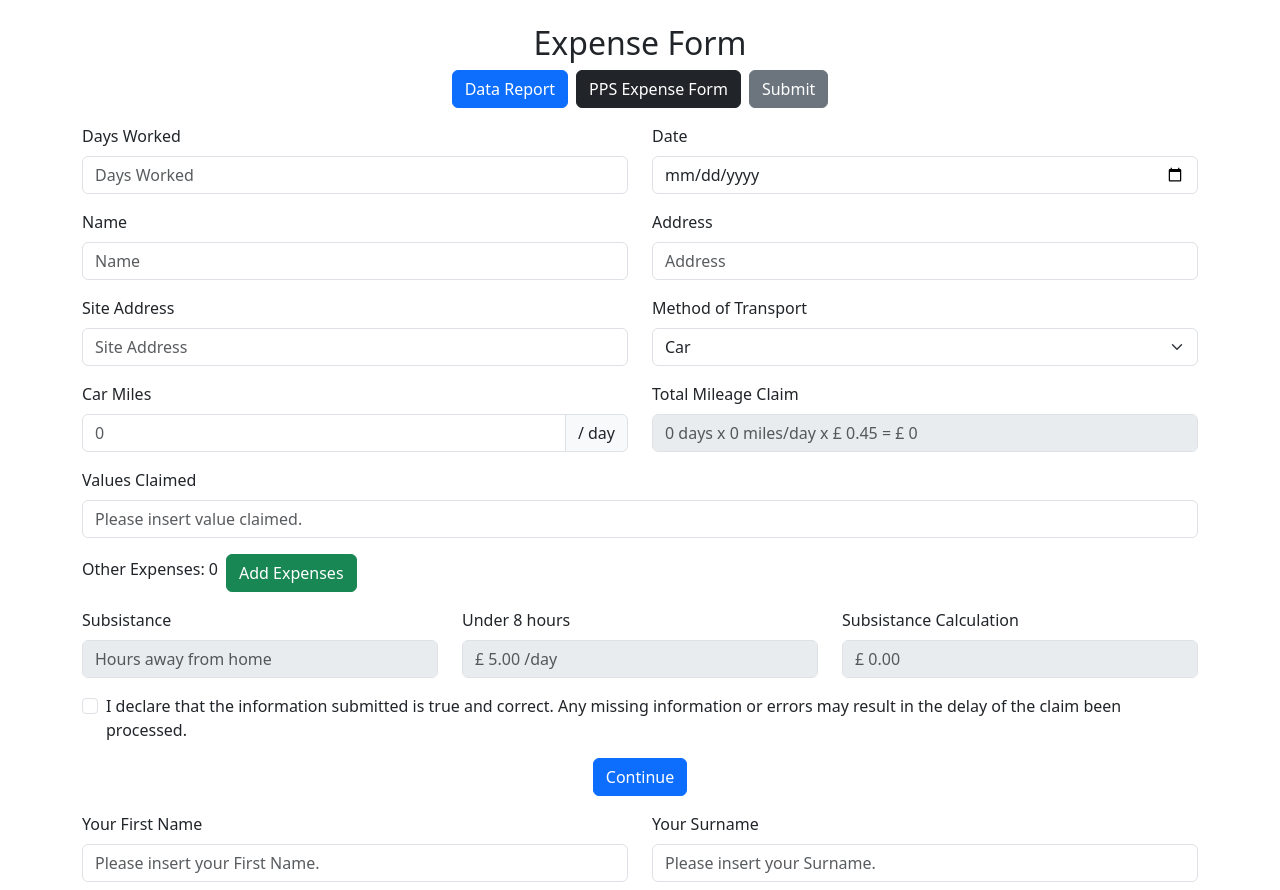
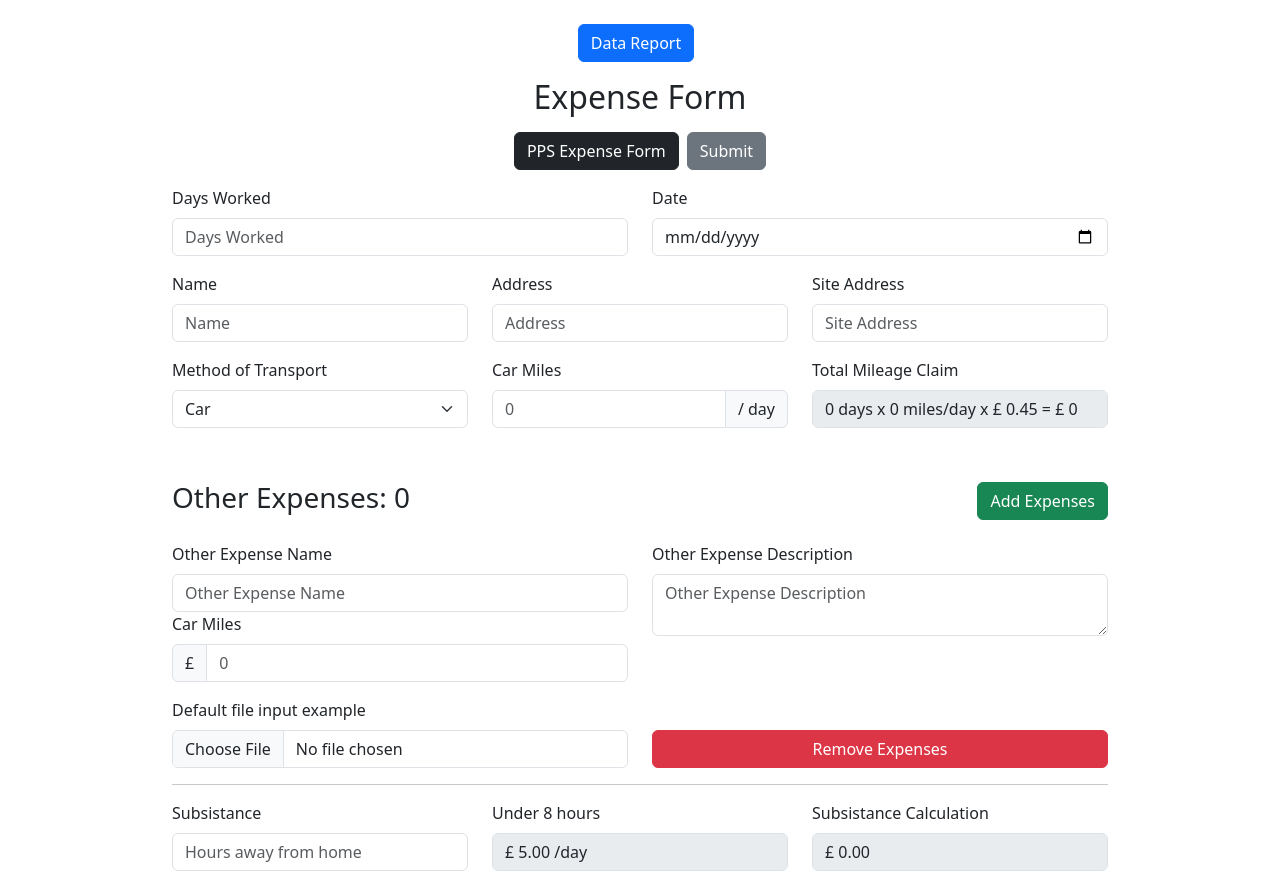
Before and after one commit to Xanvia/Premium-payroll, a React (Create React App) app in the folder frontend/: page / in a window 1280 px wide. Shown: the top 890 px of the page. Built offline with nearby package versions, Linux system fonts and the light colour scheme.

Commit message:
feat: form content completed

```diff
--- a/frontend/package.json
+++ b/frontend/package.json
@@ -7,10 +7,12 @@
     "@testing-library/react": "^13.4.0",
     "@testing-library/user-event": "^13.5.0",
     "bootstrap": "^5.3.3",
+    "formik": "^2.4.6",
     "react": "^18.3.1",
     "react-dom": "^18.3.1",
     "react-scripts": "5.0.1",
-    "web-vitals": "^2.1.4"
+    "web-vitals": "^2.1.4",
+    "yup": "^1.4.0"
   },
   "scripts": {
     "start": "react-scripts start",
--- a/frontend/src/ExpenseForm.jsx
+++ b/frontend/src/ExpenseForm.jsx
@@ -1,19 +1,61 @@
-import React from "react";
+import React, { useState } from "react";
 import "bootstrap/dist/css/bootstrap.min.css";
 
 function ExpenseForm() {
+  const [formData, setFormData] = useState({
+    daysWorked: "",
+    date: "",
+    name: "",
+    address: "",
+    siteAddress: "",
+    transport: "car",
+    carMiles: "",
+    totalMileage: "0 days x 0 miles/day x £ 0.45 = £ 0",
+    valuesClaimed: "",
+    subsistance: "Hours away from home",
+    subsistanceCalculation: "£ 0.00",
+    declaration: false,
+    firstName: "",
+    surname: "",
+    email: "",
+    phoneNumber: "",
+    nationalInsurance: "",
+    otherExpensesName: "",
+  });
+
+  const handleChange = (e) => {
+    const { id, value, type, checked } = e.target;
+    setFormData((prevState) => ({
+      ...prevState,
+      [id]: type === "checkbox" ? checked : value,
+    }));
+  };
+
+  const handleTransportChange = (e) => {
+    setFormData((prevState) => ({
+      ...prevState,
+      transport: e.target.value,
+    }));
+  };
+
+  const handleFormSubmit = (e) => {
+    e.preventDefault();
+    // Submit form data to API or log it
+    console.log(formData);
+  };
+
   return (
-    <div className="container mt-4">
-      <h2 className="text-center">Expense Form</h2>
+    <div className="container mt-4 text-center w-75">
+      <button className="btn btn-primary me-2">Data Report</button>
+      <h2 className="text-center my-3">Expense Form</h2>
       <div className="d-flex justify-content-center mb-3">
-        <button className="btn btn-primary me-2">Data Report</button>
         <button className="btn btn-dark me-2">PPS Expense Form</button>
         <button className="btn btn-secondary">Submit</button>
       </div>
-      <form>
-        <div className="row mb-3">
-          <div className="col-md-6">
-            <label htmlFor="daysWorked" className="form-label">
+      <form onSubmit={handleFormSubmit} className="">
+        <div className="row mb-3 ">
+          <div className="col-md-6 text-start">
+            <label htmlFor="daysWorked" className="form-label ">
               Days Worked
             </label>
             <input
@@ -21,17 +63,25 @@ function ExpenseForm() {
               className="form-control"
               id="daysWorked"
               placeholder="Days Worked"
+              value={formData.daysWorked}
+              onChange={handleChange}
             />
           </div>
-          <div className="col-md-6">
+          <div className="col-md-6 text-start">
             <label htmlFor="date" className="form-label">
               Date
             </label>
-            <input type="date" className="form-control" id="date" />
+            <input
+              type="date"
+              className="form-control"
+              id="date"
+              value={formData.date}
+              onChange={handleChange}
+            />
           </div>
         </div>
         <div className="row mb-3">
-          <div className="col-md-6">
+          <div className="col-md-4 text-start">
             <label htmlFor="name" className="form-label">
               Name
             </label>
@@ -40,9 +90,11 @@ function ExpenseForm() {
               className="form-control"
               id="name"
               placeholder="Name"
+              value={formData.name}
+              onChange={handleChange}
             />
           </div>
-          <div className="col-md-6">
+          <div className="col-md-4 text-start">
             <label htmlFor="address" className="form-label">
               Address
             </label>
@@ -51,11 +103,11 @@ function ExpenseForm() {
               className="form-control"
               id="address"
               placeholder="Address"
+              value={formData.address}
+              onChange={handleChange}
             />
           </div>
-        </div>
-        <div className="row mb-3">
-          <div className="col-md-6">
+          <div className="col-md-4 text-start">
             <label htmlFor="siteAddress" className="form-label">
               Site Address
             </label>
@@ -64,21 +116,28 @@ function ExpenseForm() {
               className="form-control"
               id="siteAddress"
               placeholder="Site Address"
+              value={formData.siteAddress}
+              onChange={handleChange}
             />
           </div>
-          <div className="col-md-6">
+        </div>
+        <div className="row mb-3 ">
+          <div className="col-md-4 text-start">
             <label htmlFor="transport" className="form-label">
               Method of Transport
             </label>
-            <select className="form-select" id="transport">
+            <select
+              className="form-select"
+              id="transport"
+              value={formData.transport}
+              onChange={handleTransportChange}
+            >
               <option value="car">Car</option>
               <option value="bus">Bus</option>
               <option value="train">Train</option>
             </select>
           </div>
-        </div>
-        <div className="row mb-3">
-          <div className="col-md-6">
+          <div className="col-md-4 text-start">
             <label htmlFor="carMiles" className="form-label">
               Car Miles
             </label>
@@ -88,11 +147,13 @@ function ExpenseForm() {
                 className="form-control"
                 id="carMiles"
                 placeholder="0"
+                value={formData.carMiles}
+                onChange={handleChange}
               />
               <span className="input-group-text">/ day</span>
             </div>
           </div>
-          <div className="col-md-6">
+          <div className="col-md-4 text-start">
             <label htmlFor="totalMileage" className="form-label">
               Total Mileage Claim
             </label>
@@ -101,12 +162,14 @@ function ExpenseForm() {
               className="form-control"
               id="totalMileage"
               placeholder="0 days x 0 miles/day x £ 0.45 = £ 0"
+              value={formData.totalMileage}
               disabled
             />
           </div>
         </div>
+        <div className="row mb-3"></div>
         <div className="row mb-3">
-          <div className="col-md-12">
+          {/* <div className="col-md-12">
             <label htmlFor="valuesClaimed" className="form-label">
               Values Claimed
             </label>
@@ -115,40 +178,106 @@ function ExpenseForm() {
               className="form-control"
               id="valuesClaimed"
               placeholder="Please insert value claimed."
+              value={formData.valuesClaimed}
+              onChange={handleChange}
             />
-          </div>
+          </div> */}
         </div>
         <div className="row mb-3">
-          <div className="col-md-12 d-flex align-items-center">
-            <label className="form-label me-2">Other Expenses: 0</label>
+          <div className="col-md-12 d-flex align-items-center justify-content-between">
+            <label className="form-label me-2 fs-3 fw-normal">
+              Other Expenses: 0
+            </label>
             <button type="button" className="btn btn-success">
               Add Expenses
             </button>
           </div>
         </div>
+        <div>
           <div className="row mb-3">
-          <div className="col-md-4">
+            {" "}
+            <div className="col-md-6 text-start">
+              <div>
+                <label htmlFor="siteAddress" className="form-label">
+                  Other Expense Name
+                </label>
+                <input
+                  type="text"
+                  className="form-control"
+                  id="otherexpensesname"
+                  placeholder="Other Expense Name"
+                  value={formData.otherExpensesName}
+                  onChange={handleChange}
+                />
+              </div>
+              <div className="text-start">
+                <label htmlFor="carMiles" className="form-label">
+                  Car Miles
+                </label>
+                <div className="input-group">
+                  <span className="input-group-text">£</span>
+                  <input
+                    type="number"
+                    className="form-control"
+                    id="carMiles"
+                    placeholder="0"
+                    value={formData.carMiles}
+                    onChange={handleChange}
+                  />
+                </div>
+              </div>
+            </div>
+            <div className="col-md-6 text-start">
+              <label htmlFor="otherexpensesdescription" className="form-label">
+                Other Expense Description
+              </label>
+              <textarea
+                className="form-control"
+                placeholder="Other Expense Description"
+                id="otherexpensesdescription"
+              ></textarea>
+            </div>
+          </div>
+          <div className="row mb-3">
+            <div className="col-md-6 text-start">
+              {" "}
+              <label for="formFile" class="form-label ">
+                Default file input example
+              </label>
+              <input class="form-control" type="file" id="formFile" />
+            </div>
+            <div className="col-md-6 mt-auto">
+              <button type="button" className="btn btn-danger w-100">
+                Remove Expenses
+              </button>
+            </div>
+          </div>
+          <hr />
+        </div>
+        <div className="row mb-3">
+          <div className="col-md-4 text-start">
             <label htmlFor="subsistance" className="form-label">
               Subsistance
             </label>
             <input
-              type="text"
+              type="number"
               className="form-control"
               id="subsistance"
               placeholder="Hours away from home"
-              disabled
+              value={formData.subsistance}
             />
           </div>
-          <div className="col-md-4">
+          <div className="col-md-4 text-start">
             <label className="form-label">Under 8 hours</label>
             <input
               type="text"
               className="form-control"
               placeholder="£ 5.00 /day"
+              value="£ 5.00 /day"
               disabled
             />
           </div>
-          <div className="col-md-4">
+          <div className="col-md-4 text-start">
             <label htmlFor="subsistanceCalculation" className="form-label">
               Subsistance Calculation
             </label>
@@ -157,15 +286,18 @@ function ExpenseForm() {
               className="form-control"
               id="subsistanceCalculation"
               placeholder="£ 0.00"
+              value={formData.subsistanceCalculation}
               disabled
             />
           </div>
         </div>
-        <div className="form-check mb-3">
+        <div className="form-check mb-3 text-start">
           <input
             type="checkbox"
             className="form-check-input"
             id="declaration"
+            checked={formData.declaration}
+            onChange={handleChange}
           />
           <label className="form-check-label" htmlFor="declaration">
             I declare that the information submitted is true and correct. Any
@@ -178,8 +310,9 @@ function ExpenseForm() {
             Continue
           </button>
         </div>
-        <div className="row mb-3">
-          <div className="col-md-6">
+        <div className="w-50 m-auto">
+          <div className="row mb-3 text-start ">
+            <div className="">
               <label htmlFor="firstName" className="form-label">
                 Your First Name
               </label>
@@ -188,9 +321,11 @@ function ExpenseForm() {
                 className="form-control"
                 id="firstName"
                 placeholder="Please insert your First Name."
+                value={formData.firstName}
+                onChange={handleChange}
               />
             </div>
-          <div className="col-md-6">
+            <div className="">
               <label htmlFor="surname" className="form-label">
                 Your Surname
               </label>
@@ -198,12 +333,14 @@ function ExpenseForm() {
                 type="text"
                 className="form-control"
                 id="surname"
-              placeholder="Please insert your Surname. "
+                placeholder="Please insert your Surname."
+                value={formData.surname}
+                onChange={handleChange}
               />
             </div>
           </div>
-        <div className="row mb-3">
-          <div className="col-md-6">
+          <div className="row mb-3 text-start">
+            <div className="">
               <label htmlFor="email" className="form-label">
                 Your Email
               </label>
@@ -214,7 +351,7 @@ function ExpenseForm() {
                 placeholder="Please insert your Email."
               />
             </div>
-          <div className="col-md-6">
+            <div className="text-start">
               <label htmlFor="phoneNumber" className="form-label">
                 Your Phone Number
               </label>
@@ -227,7 +364,7 @@ function ExpenseForm() {
             </div>
           </div>
           <div className="row mb-3">
-          <div className="col-md-12">
+            <div className="col-md-12 text-start">
               <label htmlFor="nationalInsurance" className="form-label">
                 National Insurance Number
               </label>
@@ -244,6 +381,7 @@ function ExpenseForm() {
               Submit Form
             </button>
           </div>
+        </div>
       </form>
     </div>
   );
```
Also changed, not shown: 1 other file (tests, documents, lock files or other folders). Lines whose indentation alone changed are shown as unchanged.
